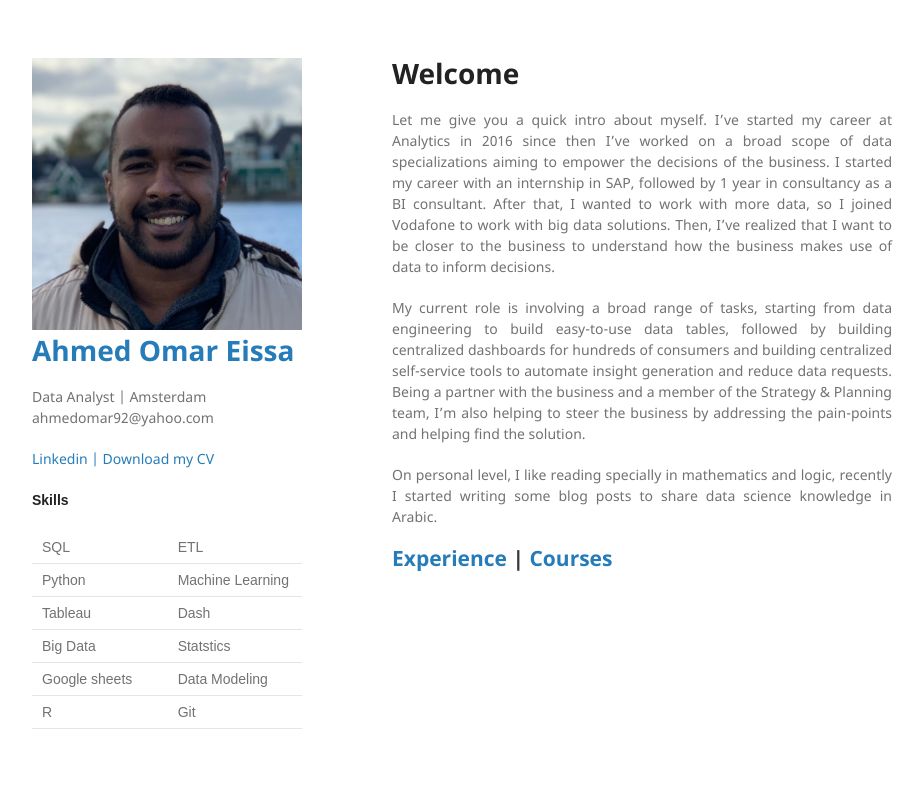
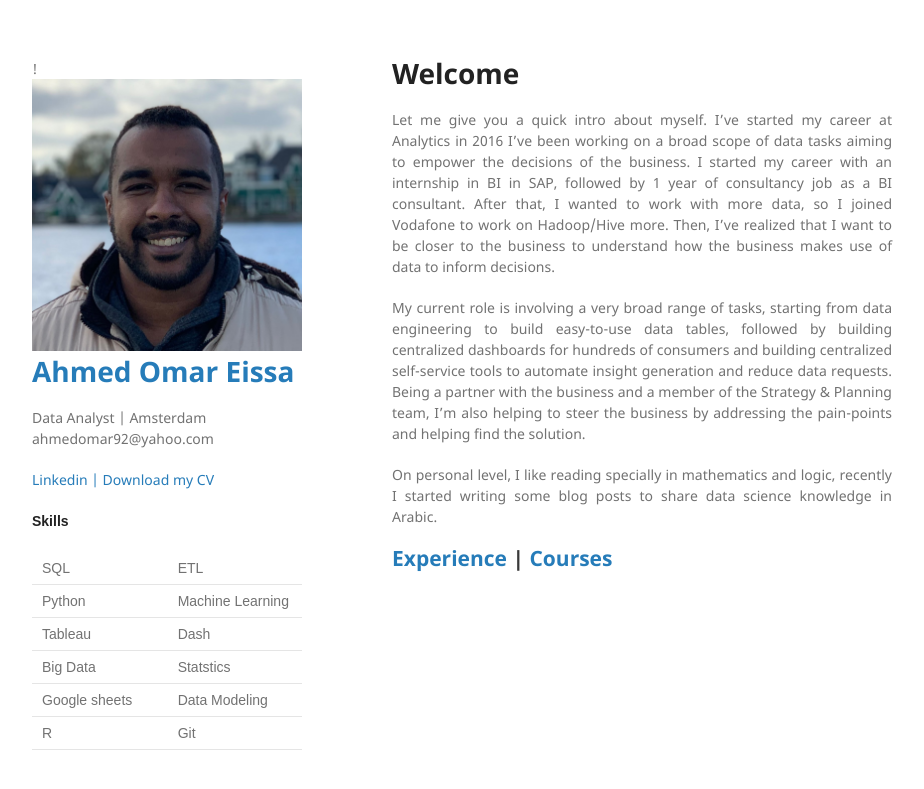
Before and after one commit to AhmedOmarEissa/AhmedOmarEissa.github.io, a Jekyll site: the page built from index.md, in a window 1280 px wide. Shown: the top 789 px of the page, without its empty margins (178-1102 px from the left). Built offline with Jekyll 4.4.1, drawn with Linux system fonts in a browser that asks for light colours; our own code applies the rules of GitHub Pages for plain Markdown files.

Commit message:
Revert "fix bug"
This reverts commit 5efcb35926f33aafdd005c8e78deb8d7e588c877.

```diff
--- a/_layouts/default.html
+++ b/_layouts/default.html
@@ -14,7 +14,7 @@
   <body>
     <div class="wrapper">
       <header>
-      {% if site.logo %}
+      !{% if site.logo %}
         <img src="{{site.logo | relative_url}}" alt="Logo" />
       {% endif %}
 
--- a/index.md
+++ b/index.md
@@ -2,9 +2,9 @@
 layout: default
 ---
 # Welcome
-Let me give you a quick intro about myself. I've started my career at Analytics in 2016 since then I've worked on a broad scope of data specializations aiming to empower the decisions of the business. I started my career with an internship in SAP, followed by 1 year in consultancy as a BI consultant. After that, I wanted to work with more data, so I joined Vodafone to work with big data solutions. Then, I've realized that I want to be closer to the business to understand how the business makes use of data to inform decisions.
+Let me give you a quick intro about myself. I've started my career at Analytics in 2016 I've been working on a broad scope of data tasks aiming to empower the decisions of the business. I started my career with an internship in BI in SAP, followed by 1 year of consultancy job as a BI consultant. After that, I wanted to work with more data, so I joined Vodafone to work on Hadoop/Hive more. Then, I've realized that I want to be closer to the business to understand how the business makes use of data to inform decisions.
 
-My current role is involving a  broad range of tasks, starting from data engineering to build easy-to-use data tables,  followed by building centralized dashboards for hundreds of consumers and building centralized self-service tools to automate insight generation and reduce data requests. Being a partner with the business and a member of the Strategy & Planning team, I'm also helping to steer the business by addressing the pain-points and helping find the solution.
+My current role is involving a very broad range of tasks, starting from data engineering to build easy-to-use data tables,  followed by building centralized dashboards for hundreds of consumers and building centralized self-service tools to automate insight generation and reduce data requests. Being a partner with the business and a member of the Strategy & Planning team, I'm also helping to steer the business by addressing the pain-points and helping find the solution.
 
 
 On personal level, I like reading specially in mathematics and logic, recently I started writing some blog posts to share data science knowledge in Arabic.
```
